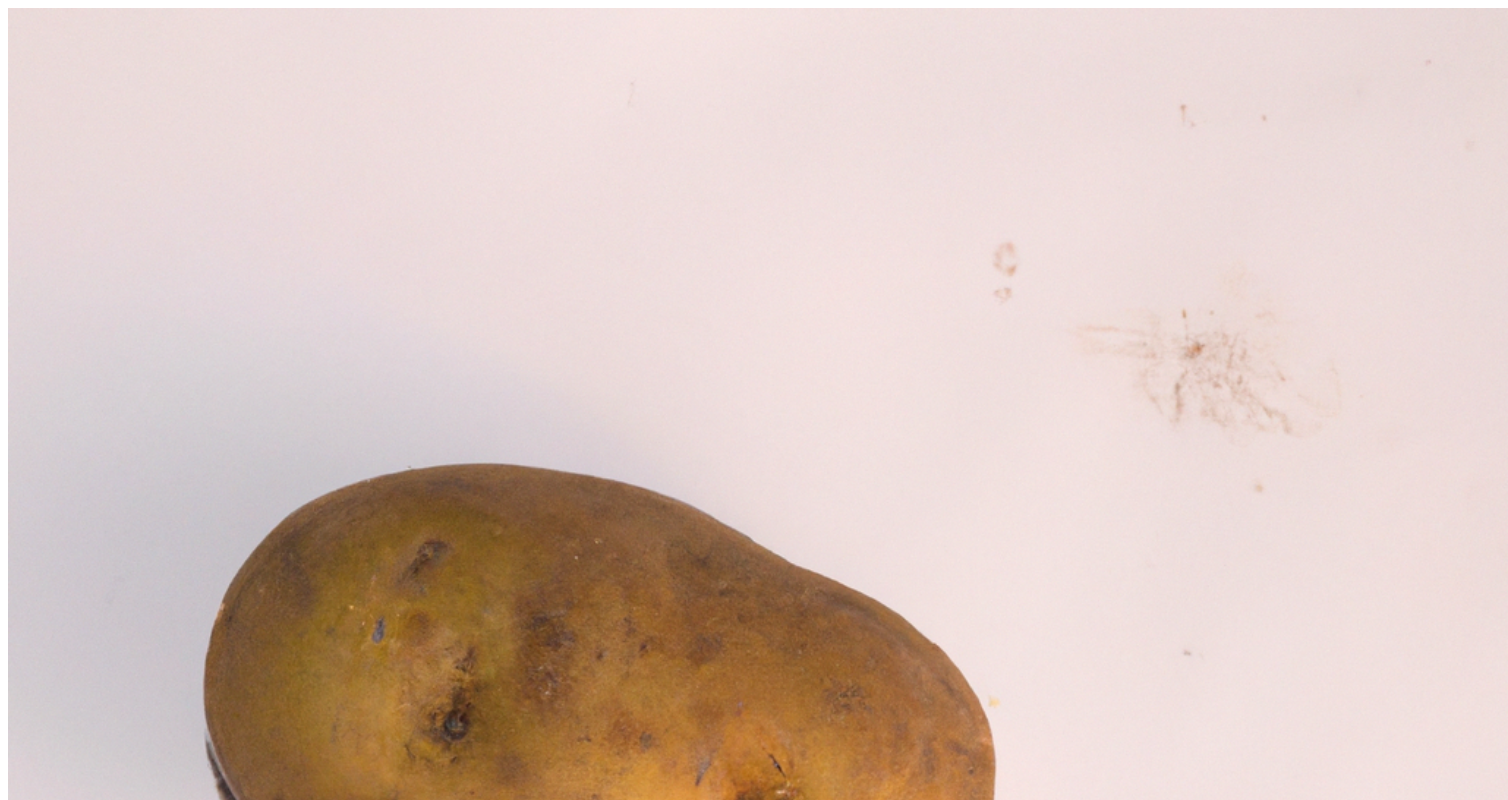
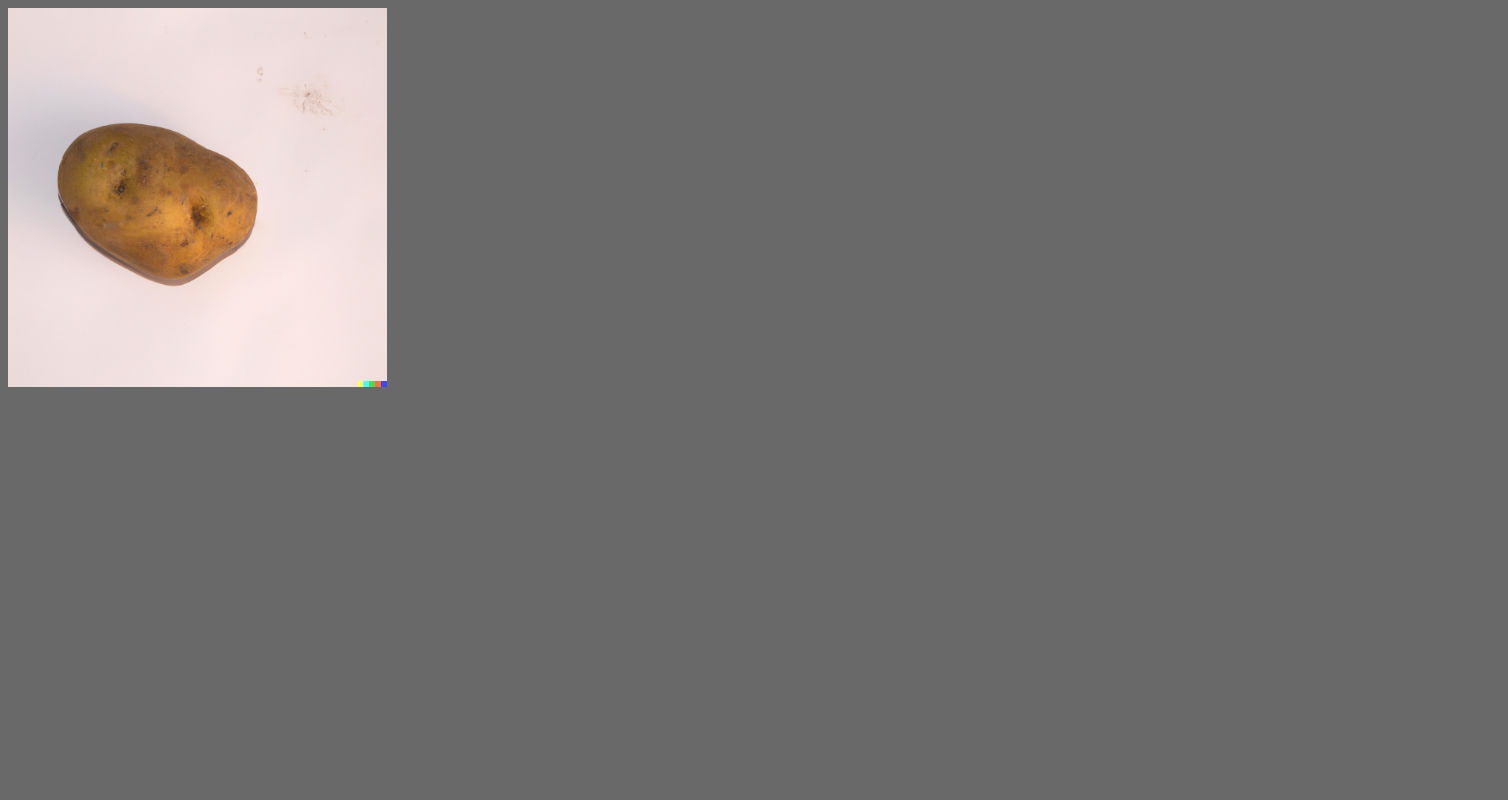
Before and after one commit to Clifford-Nkarenbi/Clifford-Nkarenbi.github.io, a plain HTML site: page index.html in a window 1280 px wide. Both pictures are taken after a click on the button "Click for secret". Shown: the top 800 px of the page, 1508 px wide, since content can reach past the window. Drawn offline with Linux system fonts and the light colour scheme.

Commit message:
fix image

```diff
--- a/index.html
+++ b/index.html
@@ -7,23 +7,30 @@
 
     <body>
         <button onclick="show()" id="btn">Click for secret</button>
-        <img id="potato" src="DALL·E 2023-04-14 10.19.05 - a picture of a potato.png" width="1500" height="1500"/>
+        <img id="potato" src="DALL·E 2023-04-14 10.19.05 - a picture of a potato.png" width="30%" height="30%"/>
         <script>
             function show() {
- document.getElementById('potato')
-         .style.display = "block";
+                document.getElementById('potato')
+                    .style.display = "block";
 
- document.getElementById('btn')
-         .style.display = "none";
-}
+                document.getElementById('btn')
+                    .style.display = "none";
+            }
         </script>
 
         <style>
             button {
                 size: 30px;
+                align-items: center;
             }
             img {
                 display: none;
+                align-items: center;
+                justify-content: center;
+
+            }
+            body {
+                background-color: #696969 ;
             }
         </style>
 
```
